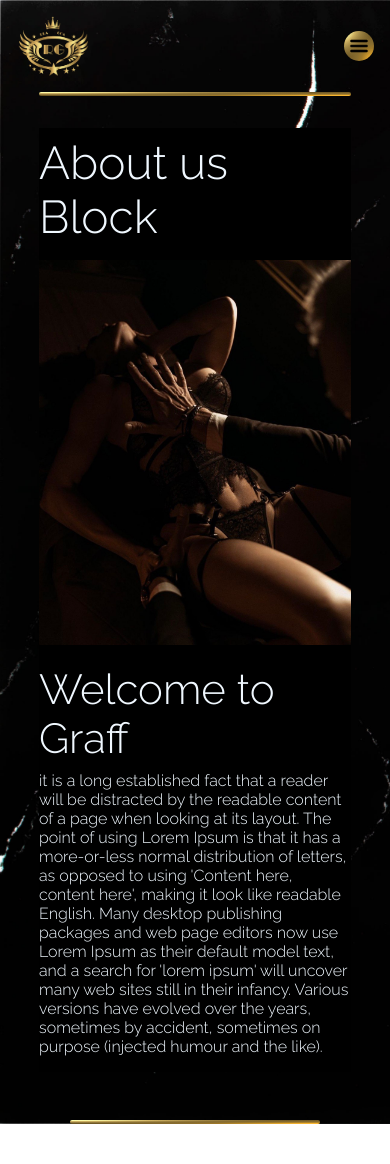
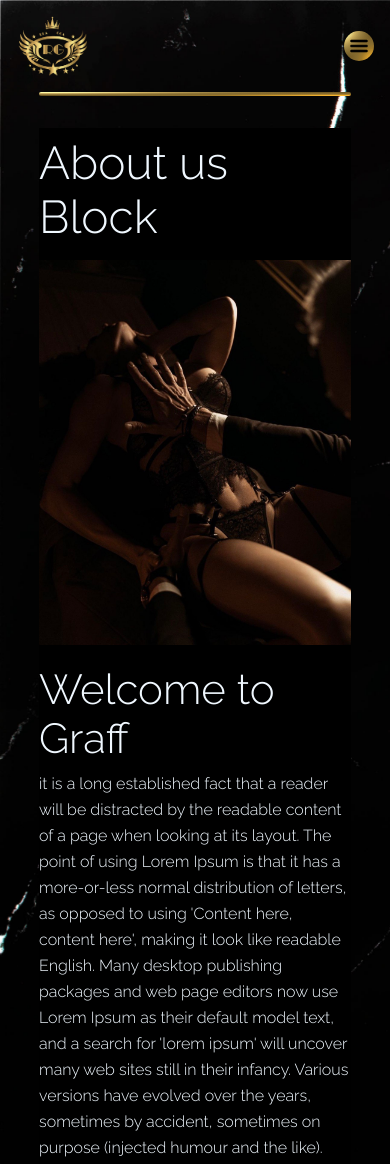
Before and after one commit to Allex372/graff, a Gatsby site: page / in a window 390 px wide. Shown: the top 1164 px of the page. Before the commit the page ends 1124 px from the top, so only its background shows below. Built offline with nearby package versions, Linux system fonts and the light colour scheme; Gatsby itself is replaced by a stand-in of ours.

Commit message:
fix styles

```diff
--- a/src/components/About_us/About_us.module.css
+++ b/src/components/About_us/About_us.module.css
@@ -49,6 +49,7 @@
     margin-top: 8px;
     font-size: 16px;
     font-family: 'Raleway', sans-serif;
+    line-height: 26px;
 }
 
 @media screen and (max-width: 768px) {
--- a/src/components/logoScreen/logo.module.css
+++ b/src/components/logoScreen/logo.module.css
@@ -65,6 +65,7 @@
 
     .logoWrapper {
         height: 60px;
+        width: 75px;
         margin-left: 16px;
         margin-top: 0;
     }
```
